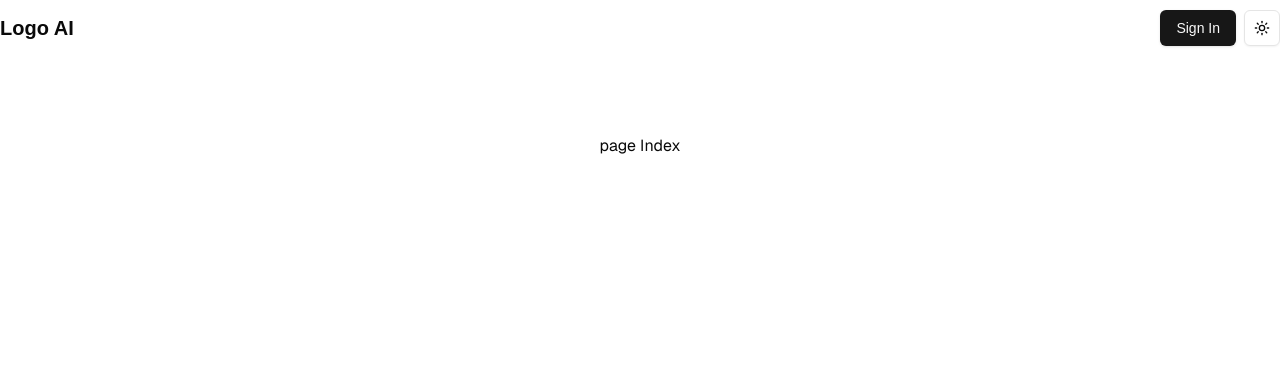
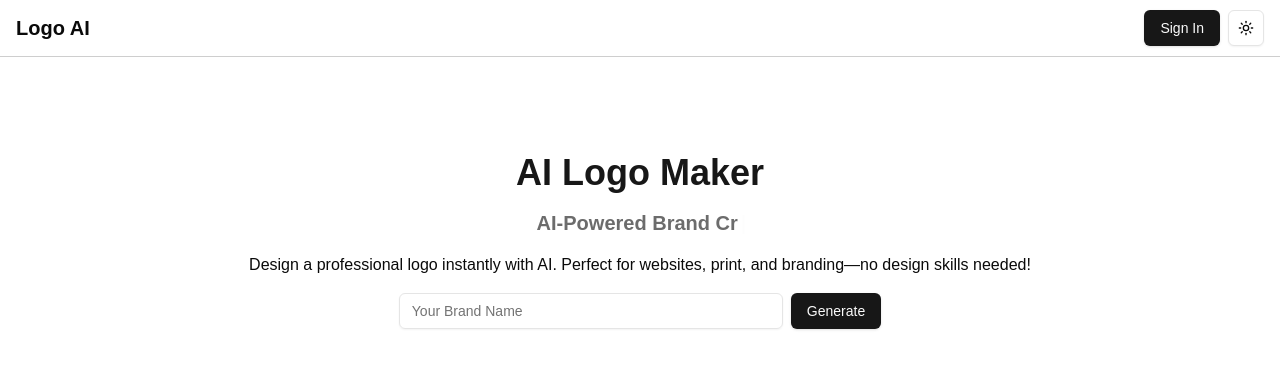
Before and after one commit to hagaitrg/next-logo-ai, a Next.js app: page / in a window 1280 px wide. Shown: the top 368 px of the page. Built offline with nearby package versions, Linux system fonts and the light colour scheme; no server answers.

Commit message:
feat : slicing landing page and type writer

```diff
--- a/package.json
+++ b/package.json
@@ -19,6 +19,7 @@
     "next-themes": "^0.4.4",
     "react": "^19.0.0",
     "react-dom": "^19.0.0",
+    "react-simple-typewriter": "^5.0.1",
     "tailwind-merge": "^3.0.1",
     "tailwindcss-animate": "^1.0.7"
   },
--- a/src/app/layout.tsx
+++ b/src/app/layout.tsx
@@ -1,17 +1,12 @@
 import type { Metadata } from "next";
-import { Geist, Geist_Mono } from "next/font/google";
+import { Plus_Jakarta_Sans } from "next/font/google";
 import "./globals.css";
 import { ThemeProvider } from "@/components/theme-provider";
 import { Header } from "@/components/header";
 import { ClerkProvider } from "@clerk/nextjs";
 
-const geistSans = Geist({
-  variable: "--font-geist-sans",
-  subsets: ["latin"],
-});
-
-const geistMono = Geist_Mono({
-  variable: "--font-geist-mono",
+const plusJakartaSans = Plus_Jakarta_Sans({
+  variable: "--font-plus-jakarta-sans",
   subsets: ["latin"],
 });
 
@@ -29,7 +24,7 @@ export default function RootLayout({
     <ClerkProvider>
       <html lang="en" suppressHydrationWarning>
         <body
-          className={`${geistSans.variable} ${geistMono.variable} antialiased`}
+          className={`${plusJakartaSans.variable} antialiased`}
         >
           <ThemeProvider
             attribute="class"
--- a/src/app/page.tsx
+++ b/src/app/page.tsx
@@ -1,7 +1,31 @@
+"use client";
+
+import { FormLandingPage } from "@/components/forms/form-landing-page";
+import { Typewriter } from "react-simple-typewriter";
+
 export default function Home() {
   return (
-    <div className="grid grid-rows-[20px_1fr_20px] items-center justify-items-center min-h-screen p-8 pb-20 gap-16 sm:p-20 font-[family-name:var(--font-geist-sans)]">
-      page Index
-    </div>
+    <main className="mx-auto w-full px-4 max-w-7xl py-24 flex flex-col place-items-center gap-4">
+      <h1 className="text-4xl font-black text-primary">AI Logo Maker</h1>
+      <h2 className="text-xl font-semibold text-foreground/60">
+        AI-Powered&nbsp;
+        <span>
+          <Typewriter
+            words={["Logo Maker", "Design Tool", "Brand Creator"]}
+            loop={true}
+            cursor
+            cursorStyle="|"
+            typeSpeed={80}
+            deleteSpeed={50}
+            delaySpeed={1000}
+          />
+        </span>
+      </h2>
+      <p className="text-base">
+        Design a professional logo instantly with AI. Perfect for websites,
+        print, and branding—no design skills needed!
+      </p>
+      <FormLandingPage />
+    </main>
   );
 }
--- /dev/null
+++ b/src/components/forms/form-landing-page.tsx
@@ -0,0 +1,24 @@
+"use client";
+
+import Link from "next/link";
+import { Button } from "../ui/button";
+import { Input } from "../ui/input";
+import { useState } from "react";
+
+export const FormLandingPage = () => {
+  const [name, setName] = useState<string>("");
+
+  return (
+    <div className="flex gap-2">
+      <Input
+        className="sm:w-96 w-52"
+        placeholder="Your Brand Name"
+        value={name}
+        onChange={(e) => setName(e.target.value)}
+      />
+      <Button>
+        <Link href={`/create?name=${name}`}>Generate</Link>
+      </Button>
+    </div>
+  );
+};
--- a/src/components/header.tsx
+++ b/src/components/header.tsx
@@ -1,14 +1,20 @@
-import Link from "next/link"
-import { ThemeToggle } from "./theme-toggle"
-import { SignedIn, SignedOut, UserButton } from "@clerk/nextjs"
-import { Button } from "./ui/button"
+import Link from "next/link";
+import { ThemeToggle } from "./theme-toggle";
+import { SignedIn, SignedOut, UserButton } from "@clerk/nextjs";
+import { Button } from "./ui/button";
 
 export const Header = () => {
   return (
-        <header className="flex max-w-7xl w-full mx-auto sticky top-0 items-center justify-between h-14">
-            <Link href="/" className="text-xl font-black">Logo AI</Link>
+    <header className="sticky top-0 border-b-[1px] border-foreground/20">
+      <nav className="flex max-w-7xl w-full mx-auto items-center justify-between h-14 px-4">
+        <Link href="/" className="text-xl font-black">
+          Logo AI
+        </Link>
         <div className="flex gap-2 items-center">
           <SignedIn>
+            <Button asChild>
+              <Link href="/dashboard">Dashboard</Link>
+            </Button>
             <UserButton />
           </SignedIn>
           <SignedOut>
@@ -18,6 +24,7 @@ export const Header = () => {
           </SignedOut>
           <ThemeToggle />
         </div>
+      </nav>
     </header>
-    )
-}
+  );
+};
--- /dev/null
+++ b/src/components/ui/input.tsx
@@ -0,0 +1,22 @@
+import * as React from "react"
+
+import { cn } from "@/lib/utils"
+
+const Input = React.forwardRef<HTMLInputElement, React.ComponentProps<"input">>(
+  ({ className, type, ...props }, ref) => {
+    return (
+      <input
+        type={type}
+        className={cn(
+          "flex h-9 w-full rounded-md border border-input bg-transparent px-3 py-1 text-base shadow-sm transition-colors file:border-0 file:bg-transparent file:text-sm file:font-medium file:text-foreground placeholder:text-muted-foreground focus-visible:outline-none focus-visible:ring-1 focus-visible:ring-ring disabled:cursor-not-allowed disabled:opacity-50 md:text-sm",
+          className
+        )}
+        ref={ref}
+        {...props}
+      />
+    )
+  }
+)
+Input.displayName = "Input"
+
+export { Input }
--- a/src/middleware.ts
+++ b/src/middleware.ts
@@ -1,9 +1,9 @@
 import { clerkMiddleware, createRouteMatcher } from "@clerk/nextjs/server";
 
-const isPublicRoute = createRouteMatcher(['/auth/sign-in(.*)', '/auth/sign-up(.*)', "/(.*)"]);
+const isProtectedRoute = createRouteMatcher(['/dashboard(.*)', '/create(.*)']);
 
 export default clerkMiddleware(async (auth, req) => {
-    if (!isPublicRoute(req)) {
+    if (isProtectedRoute(req)) {
         await auth.protect();
     }
 });
```
Also changed, not shown: 1 other file (tests, documents, lock files or other folders). Lines whose indentation alone changed are shown as unchanged.
